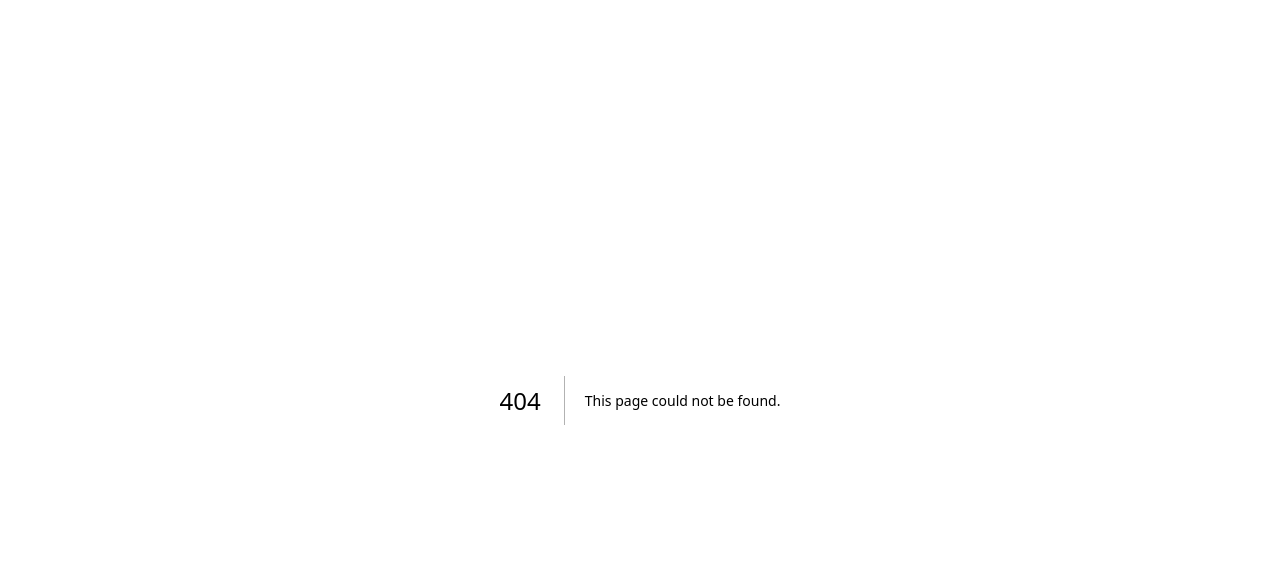
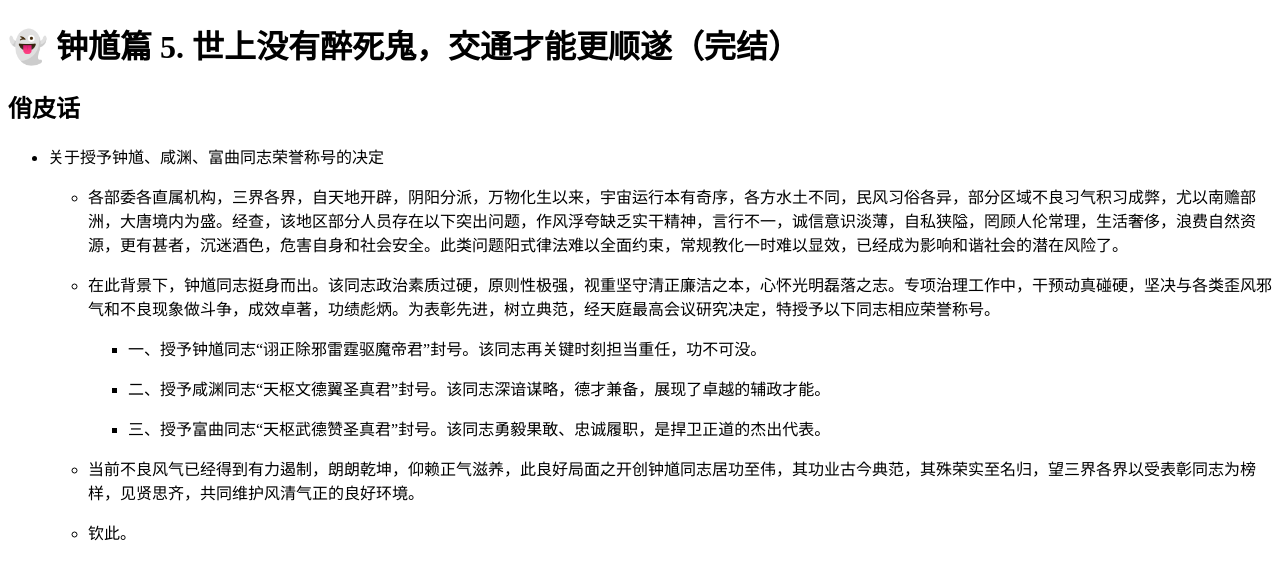
Before and after one commit to eddiehe99/bannatienet, a Next.js app: page /zhong-kui/evil-dispelling-judge-05 in a window 1280 px wide. Before the commit this address had no page. Shown: the top 580 px of the page. Built offline with nearby package versions, Linux system fonts and the light colour scheme.

Commit message:
feat: add Evil Dispelling Judge episode No. 05

```diff
--- a/src/pages/zhong-kui/_meta.js
+++ b/src/pages/zhong-kui/_meta.js
@@ -1,6 +1,7 @@
 /* eslint-disable prettier/prettier */
 /* eslint-disable import/no-anonymous-default-export */
 export default {
+    'evil-dispelling-judge-05': '👻 05',
     'evil-dispelling-judge-03': '👻 03',
     'evil-dispelling-judge-02': '👻 02',
     'evil-dispelling-judge-01': '👻 01',
--- /dev/null
+++ b/src/pages/zhong-kui/evil-dispelling-judge-05.mdx
@@ -0,0 +1,19 @@
+# 👻 钟馗篇 5. 世上没有醉死鬼，交通才能更顺遂（完结）
+
+## 俏皮话
+
+- 关于授予钟馗、咸渊、富曲同志荣誉称号的决定
+
+    - 各部委各直属机构，三界各界，自天地开辟，阴阳分派，万物化生以来，宇宙运行本有奇序，各方水土不同，民风习俗各异，部分区域不良习气积习成弊，尤以南赡部洲，大唐境内为盛。经查，该地区部分人员存在以下突出问题，作风浮夸缺乏实干精神，言行不一，诚信意识淡薄，自私狭隘，罔顾人伦常理，生活奢侈，浪费自然资源，更有甚者，沉迷酒色，危害自身和社会安全。此类问题阳式律法难以全面约束，常规教化一时难以显效，已经成为影响和谐社会的潜在风险了。
+
+    - 在此背景下，钟馗同志挺身而出。该同志政治素质过硬，原则性极强，视重坚守清正廉洁之本，心怀光明磊落之志。专项治理工作中，干预动真碰硬，坚决与各类歪风邪气和不良现象做斗争，成效卓著，功绩彪炳。为表彰先进，树立典范，经天庭最高会议研究决定，特授予以下同志相应荣誉称号。
+
+        - 一、授予钟馗同志“诩正除邪雷霆驱魔帝君”封号。该同志再关键时刻担当重任，功不可没。
+
+        - 二、授予咸渊同志“天枢文德翼圣真君”封号。该同志深谙谋略，德才兼备，展现了卓越的辅政才能。
+
+        - 三、授予富曲同志“天枢武德赞圣真君”封号。该同志勇毅果敢、忠诚履职，是捍卫正道的杰出代表。
+
+    - 当前不良风气已经得到有力遏制，朗朗乾坤，仰赖正气滋养，此良好局面之开创钟馗同志居功至伟，其功业古今典范，其殊荣实至名归，望三界各界以受表彰同志为榜样，见贤思齐，共同维护风清气正的良好环境。
+
+    - 钦此。
```
